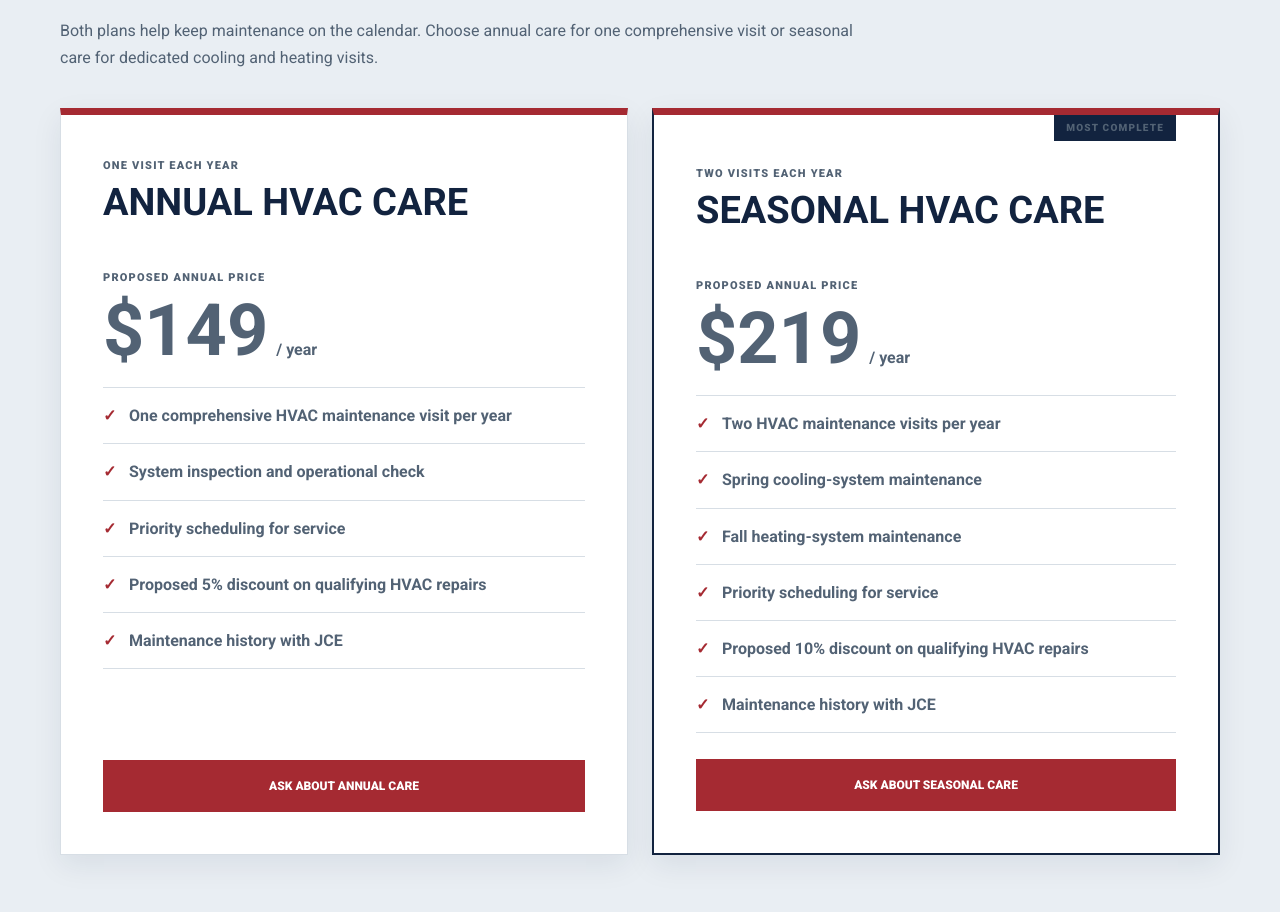
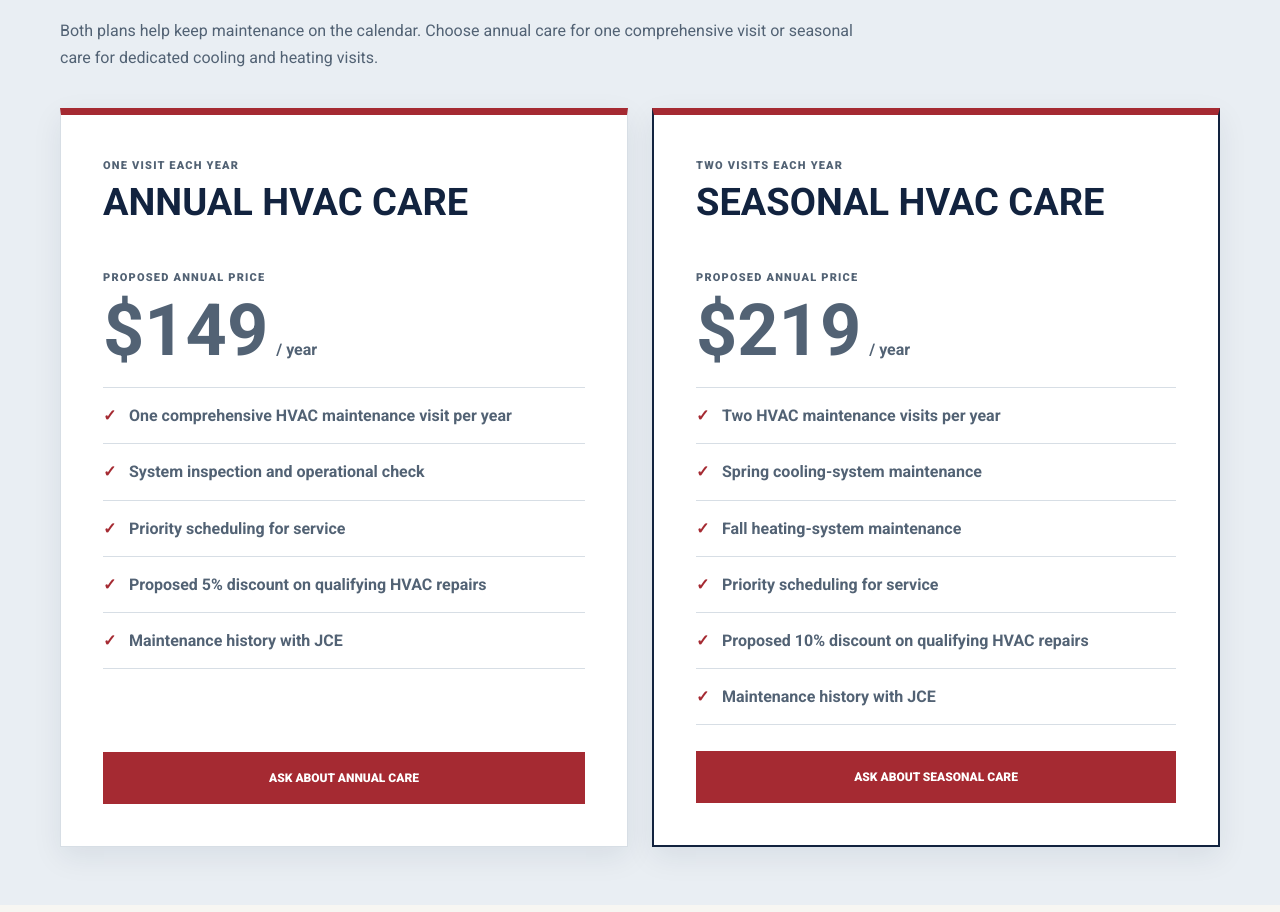
Before and after one commit to star23tech/JCE-site, a plain HTML site: page hvac-membership/index.html in a window 1280 px wide. Shown: the part 1616-2528 px from the top of the page. Drawn offline with Linux system fonts and the light colour scheme.

Commit message:
Remove "Most Complete" badge from featured membership plan for clarity

```diff
--- a/hvac-membership/index.html
+++ b/hvac-membership/index.html
@@ -126,7 +126,6 @@
             </article>
 
             <article class="membership-plan-card membership-plan-card--featured">
-              <p class="membership-plan-badge">Most Complete</p>
               <div class="membership-plan-heading">
                 <p class="membership-plan-kicker">Two visits each year</p>
                 <h3>Seasonal HVAC Care</h3>
```
